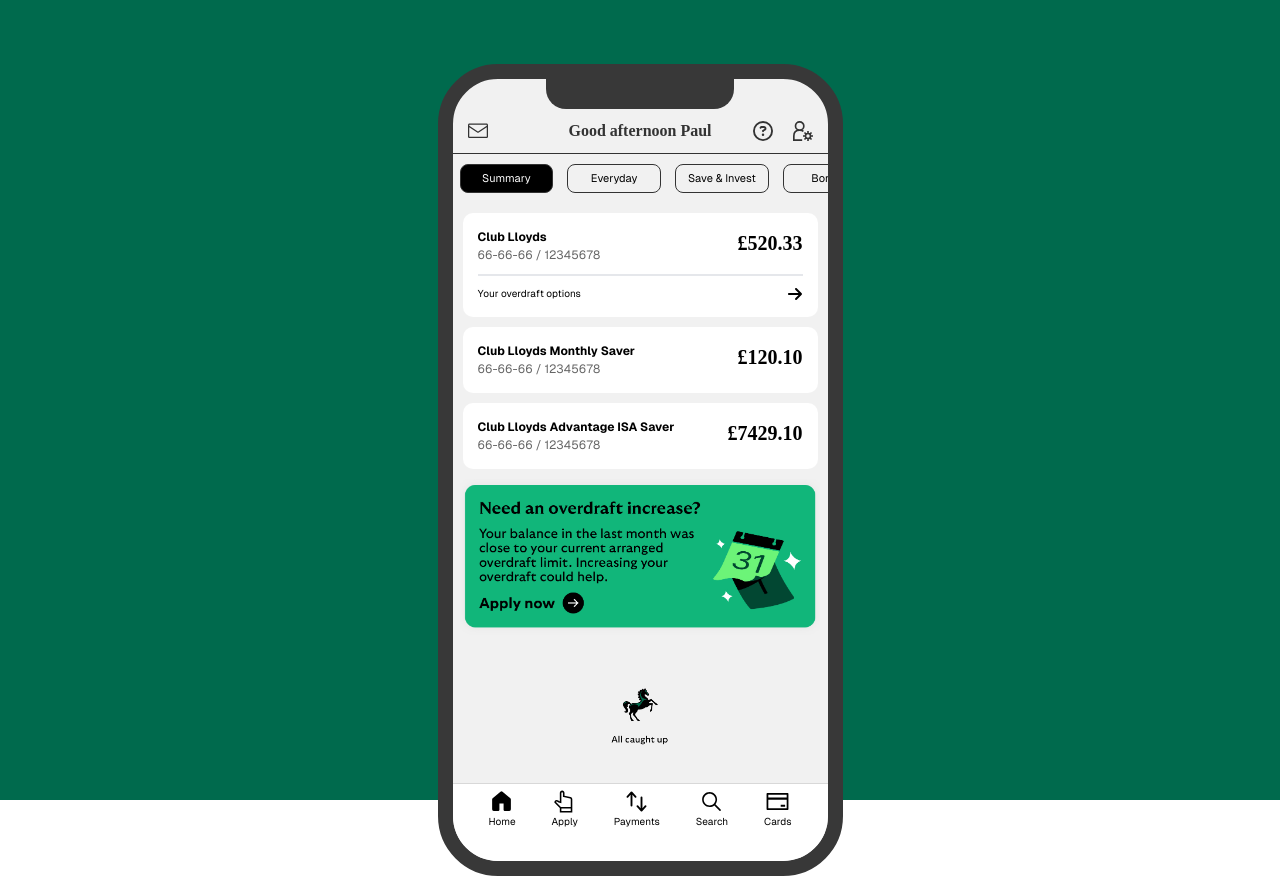
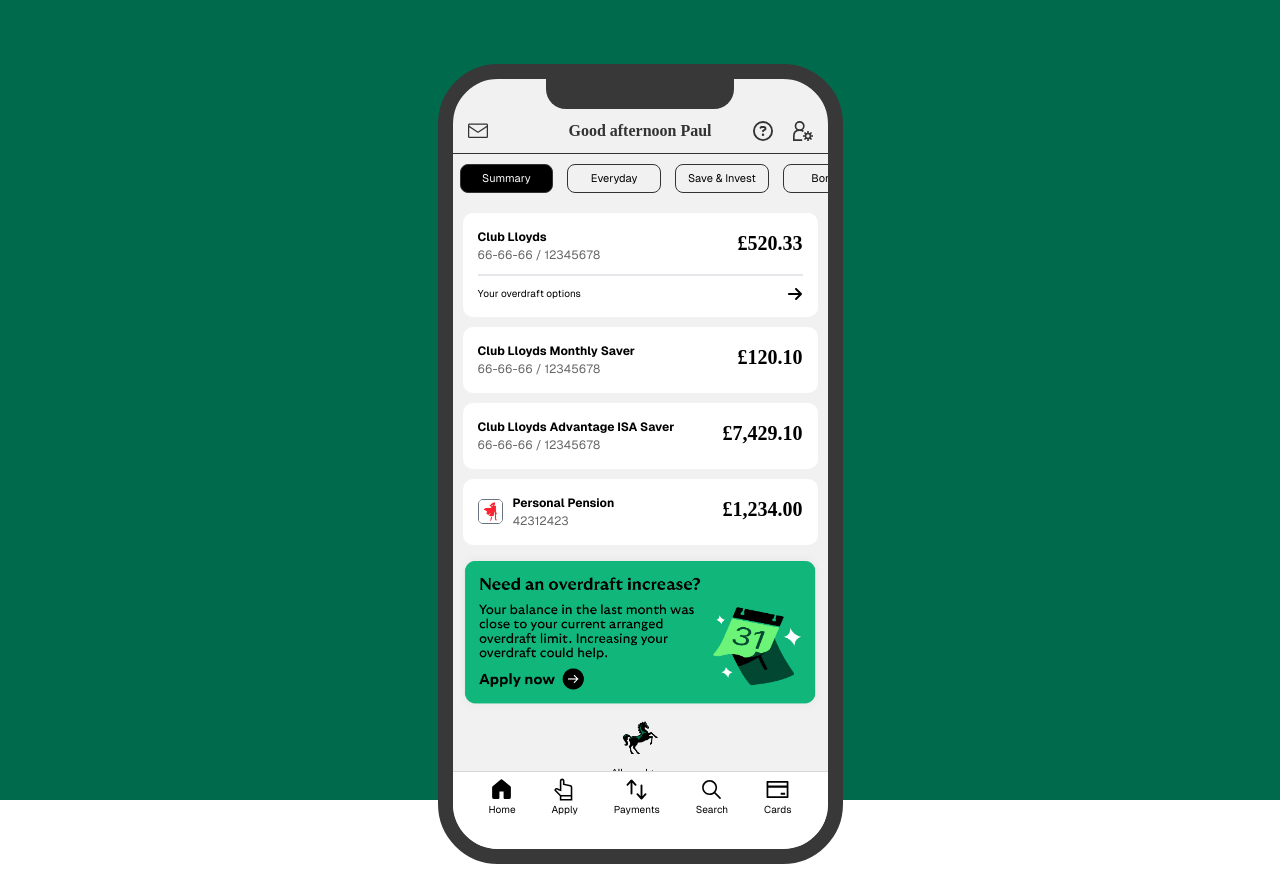
Before and after one commit to nicky1127/lbg-mobile-simulator, a Next.js app: page / in a window 1280 px wide. Built offline with nearby package versions, Linux system fonts and the light colour scheme.

Commit message:
Added pension account

```diff
--- a/src/app/components/ScreenContainer.js
+++ b/src/app/components/ScreenContainer.js
@@ -28,7 +28,7 @@
   };
 
   return (
-    <div className="w-screenWidth h-screenHeight min-h-[650px] relative border-[15px] border-solid border-darkGray rounded-[60px] overflow-hidden m-auto my-8 bg-bgColor">
+    <div className="w-screenWidth h-screenHeight min-h-[500px] relative border-[15px] border-solid border-darkGray rounded-[60px] overflow-hidden m-auto md:my-8 bg-bgColor">
       {!isInitiationComplete ? (
         <InitiationScreen />
       ) : (
--- a/src/app/components/pages/AccountOverview.js
+++ b/src/app/components/pages/AccountOverview.js
@@ -68,10 +68,23 @@
             onClick={() => onClickAccount(account)}
           >
             <div className="flex justify-between">
-              <div>
-                <div className="font-bold text-[12px]">{account.title}</div>
-                <div className="text-[12px] text-lightGray">
-                  {account.accountId}
+              <div className="flex items-center">
+                {account.type === "pension" && (
+                  <div className="border border-gray-500 rounded-[5px] w-[25px] h-[25px] relative overflow-hidden mr-[10px]">
+                    <Image
+                      src="/images/scottish-widow-logo.webp" // Path to the local image (public directory)
+                      alt="My Image" // Alt text for the image
+                      layout="fill" // This makes the image fill its parent container
+                      objectFit="cover" // Ensures the image covers the area, without stretching it
+                      objectPosition="center"
+                    />
+                  </div>
+                )}
+                <div>
+                  <div className="font-bold text-[12px]">{account.title}</div>
+                  <div className="text-[12px] text-lightGray">
+                    {account.accountId}
+                  </div>
                 </div>
               </div>
               <div className="font-sans font-bold text-[20px]">
@@ -101,7 +114,7 @@
           height={80} // Height of the image
         />
       </div>
-      <div className="flex items-center w-full justify-center absolute bottom-[100px]">
+      <div className="flex items-center w-full justify-center ">
         <Image
           src="/images/all_caught_up.jpeg" // Path to the local image (public directory)
           alt="My Image" // Alt text for the image
--- a/src/app/components/pages/AccountTransactions.js
+++ b/src/app/components/pages/AccountTransactions.js
@@ -57,17 +57,17 @@
           onClick={onClickBack}
         />
         <div id="greetingContainer" className=" flex items-center">
-          <span className="text-defaultText font-bold flex items-center mr-[3px]">
+          <span className="text-defaultText font-bold flex items-center mr-[3px] font-sans text-[14px]">
             {focalAccount?.title}
           </span>
           <IoMdInformationCircle
             className="cursor-pointer"
-            style={{ color: "#333", fontSize: "20px" }}
+            style={{ color: "#333", fontSize: "18px" }}
           />
         </div>
         <div
           id={`${id}_iconwrapper`}
-          className="flex w-[60px] justify-between absolute right-[15px]"
+          className="flex w-[50px] justify-between absolute right-[15px]"
         >
           <FaRegCircleQuestion
             className="cursor-pointer"
@@ -89,10 +89,12 @@
             </span>
             <span className="text-[10px] mt-[-8px]">Balance after pending</span>
           </div>
-          <div className="flex flex-col w-[50%]">
-            <span className=" text-[15px]">{focalAccount.overdraft}</span>
-            <span className="text-[10px] mt-[-2px]">Overdraft limit</span>
-          </div>
+          {focalAccount.type === "current" && (
+            <div className="flex flex-col w-[50%]">
+              <span className=" text-[15px]">{focalAccount.overdraft}</span>
+              <span className="text-[10px] mt-[-2px]">Overdraft limit</span>
+            </div>
+          )}
         </div>
         <div className="w-full bg-ltbGreen flex items-center justify-between px-[10px] py-[8px]">
           <span className=" text-white text-[11px]">
--- a/src/app/constants/constants.js
+++ b/src/app/constants/constants.js
@@ -34,12 +34,72 @@
     type: "savings",
     accountId: "66-66-66 / 12345678",
     balance: "£120.10",
+    transactions: [
+      {
+        date: "Thu 28 November",
+        description: " UNITED UTILITIES W",
+        type: "deb",
+        amount: "£32.05",
+        balance: "£1,034.32",
+        icon: "direct-debit",
+      },
+      {
+        date: "Wed 27 November",
+        description: "J Bond",
+        type: "cre",
+        amount: "£705.00",
+        balance: "£1,066.37",
+        icon: "transfer",
+      },
+    ],
   },
   {
     title: "Club Lloyds Advantage ISA Saver",
     type: "savings",
     accountId: "66-66-66 / 12345678",
-    balance: "£7429.10",
+    balance: "£7,429.10",
+    transactions: [
+      {
+        date: "Thu 28 November",
+        description: " UNITED UTILITIES W",
+        type: "deb",
+        amount: "£32.05",
+        balance: "£1,034.32",
+        icon: "direct-debit",
+      },
+      {
+        date: "Wed 27 November",
+        description: "J Bond",
+        type: "cre",
+        amount: "£705.00",
+        balance: "£1,066.37",
+        icon: "transfer",
+      },
+    ],
+  },
+  {
+    title: "Personal Pension",
+    type: "pension",
+    accountId: "42312423",
+    balance: "£1,234.00",
+    transactions: [
+      {
+        date: "Thu 28 November",
+        description: " UNITED UTILITIES W",
+        type: "deb",
+        amount: "£32.05",
+        balance: "£1,034.32",
+        icon: "direct-debit",
+      },
+      {
+        date: "Wed 27 November",
+        description: "J Bond",
+        type: "cre",
+        amount: "£705.00",
+        balance: "£1,066.37",
+        icon: "transfer",
+      },
+    ],
   },
 ];
 
--- a/tailwind.config.js
+++ b/tailwind.config.js
@@ -23,7 +23,7 @@
         screenWidth: "405px",
       },
       height: {
-        screenHeight: "812px",
+        screenHeight: "800px",
       },
       fontFamily: {
         sans: ["Playfair Display", "serif"],
```
Also changed, not shown: public/images/scottish-widow-logo.webp (added).
